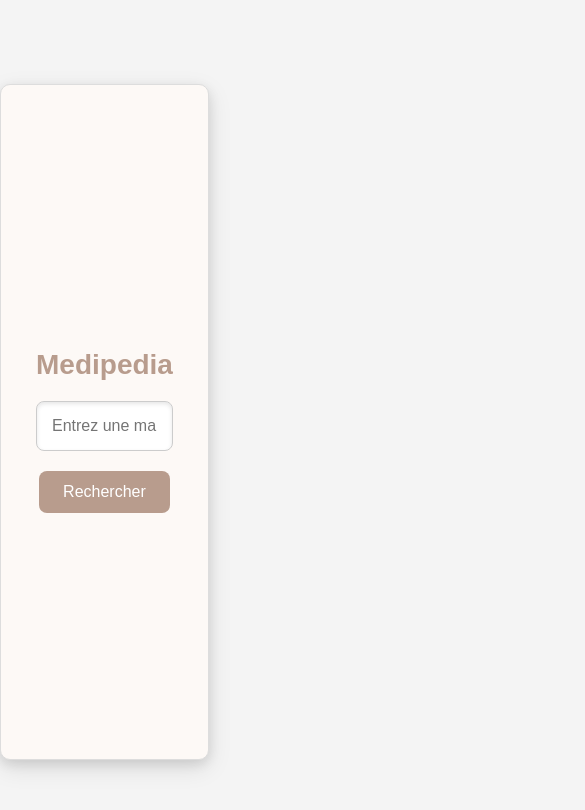
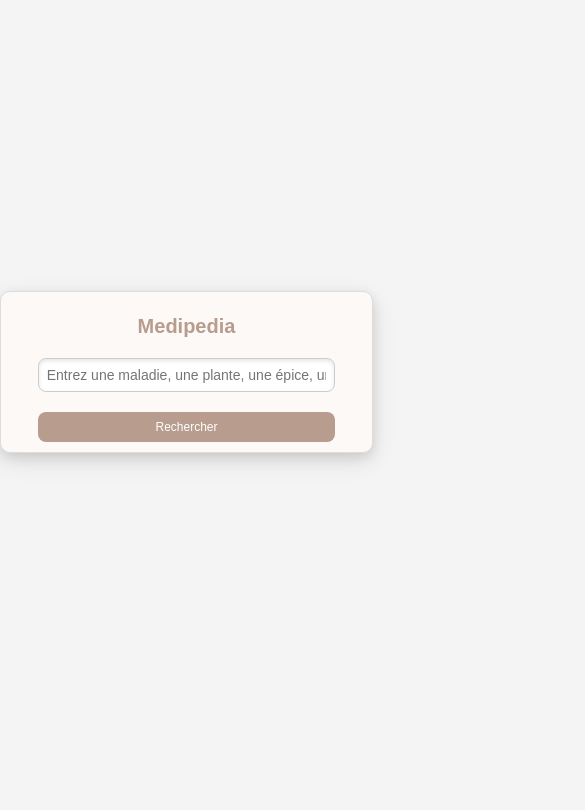
Before and after one commit to ayohsan/medipedia, a website: page public/index.html in a window 390 px wide. Shown: the top 810 px of the page, 585 px wide, since content can reach past the window. Drawn offline with Linux system fonts and the light colour scheme.

Commit message:
responsive

```diff
--- a/public/assets/css/styles.css
+++ b/public/assets/css/styles.css
@@ -19,6 +19,7 @@ body {
     max-width: 1200px;
     height: 80%;
     position: relative;
+    flex-direction: row;
 }
 
 /* Conteneur de recherche */
@@ -159,3 +160,60 @@ button[type="submit"]:hover {
     color: #b89c8d; /* Harmonisé avec le bouton */
     margin-bottom: 20px;
 }
+
+/* Media Queries pour les écrans plus petits */
+@media (max-width: 768px) {
+    .container {
+        flex-direction: column;
+        height: auto; /* Ajuste la hauteur pour les petits écrans */
+    }
+
+    .search-container {
+        width: 90%;
+        padding: 15px;
+    }
+
+    .result-container {
+        width: 90%;
+        padding: 15px;
+    }
+
+    /* Ajustement des tailles des éléments */
+    input, textarea, button[type="submit"], #keyword {
+        width: 100%;
+        max-width: none; /* Enlève la largeur maximale */
+    }
+
+    /* Taille de l'en-tête pour les petits écrans */
+    .search-container h1 {
+        font-size: 24px;
+    }
+
+    /* Ajustement des boutons */
+    .back-button, button[type="submit"] {
+        padding: 10px 20px;
+        font-size: 14px;
+    }
+}
+
+@media (max-width: 480px) {
+    /* Ajustements pour les très petits écrans comme les smartphones en portrait */
+    .search-container {
+        padding: 10px;
+    }
+
+    /* Réduire le padding des champs et boutons */
+    input, textarea, button[type="submit"], #keyword {
+        padding: 8px;
+        font-size: 14px;
+    }
+
+    .search-container h1 {
+        font-size: 20px;
+    }
+
+    .back-button, button[type="submit"] {
+        padding: 8px 16px;
+        font-size: 12px;
+    }
+}
```
